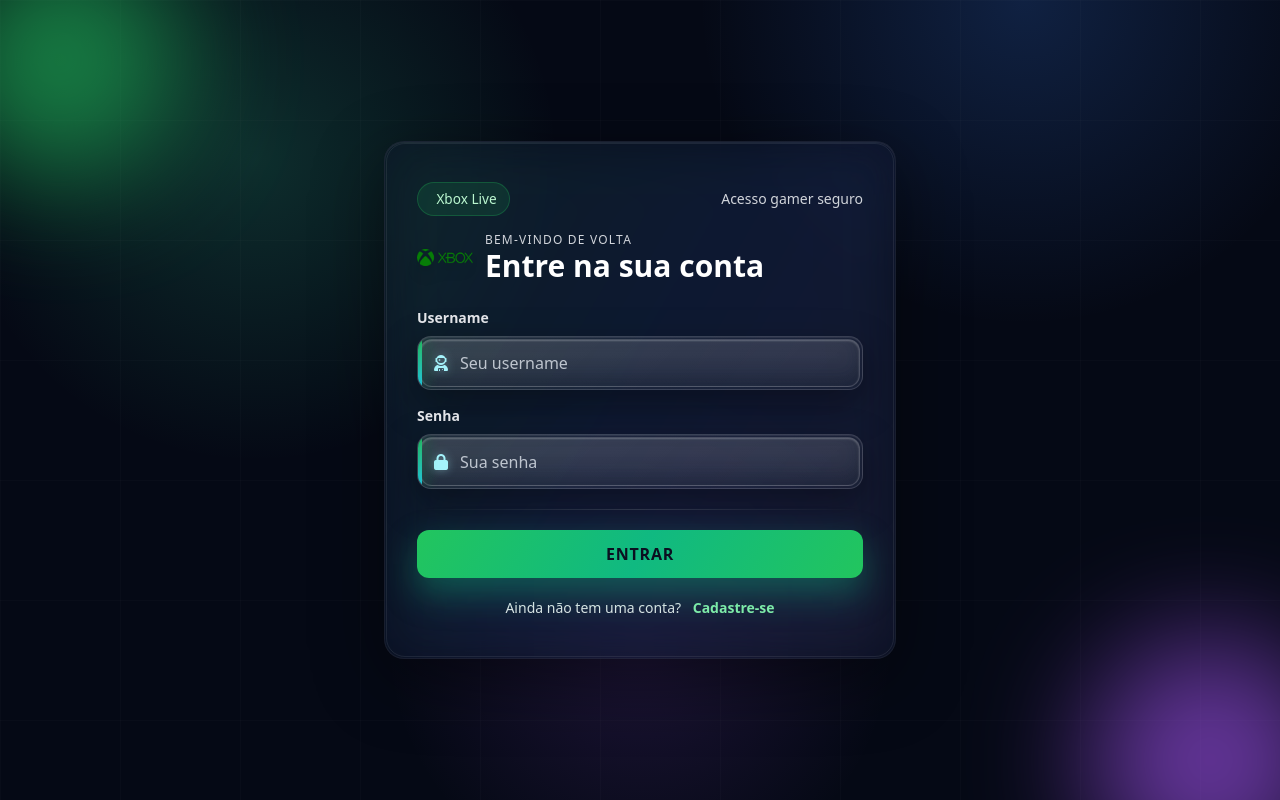
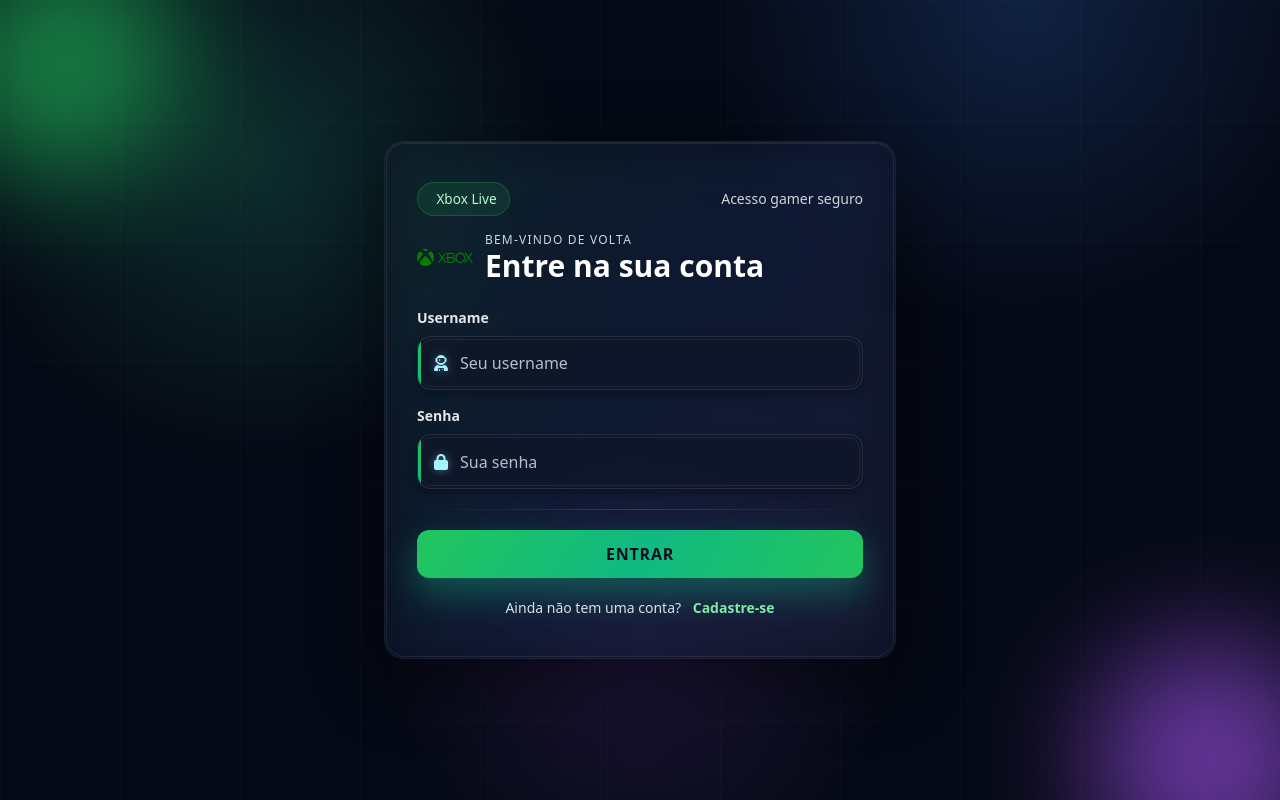
Before and after one commit to AndersonC96/XboxLive, a PHP site: page /pages/login.php in a window 1280 px wide. Run offline with PHP 8.4, Linux system fonts and the light colour scheme; some libraries are stand-ins or nearby versions.

Commit message:
Refine footer and input-shell styles
Updated the footer and input-shell CSS to use more solid backgrounds, simplified gradients, and adjusted box-shadow and border properties for a cleaner, less layered appearance. Also tweaked focus and highlight effects for improved visual consistency.

```diff
--- a/css/style.css
+++ b/css/style.css
@@ -106,9 +106,9 @@
     padding: 0.9rem 1rem;
     border-radius: 14px;
     width: 100%;
-    background: linear-gradient(135deg, rgba(255, 255, 255, 0.08), rgba(255, 255, 255, 0.03));
-    border: 1px solid rgba(255, 255, 255, 0.14);
-    box-shadow: inset 0 1px 0 rgba(255, 255, 255, 0.08), 0 14px 38px rgba(0, 0, 0, 0.35);
+    background: rgba(15, 23, 42, 0.8);
+    border: 1px solid rgba(255, 255, 255, 0.1);
+    box-shadow: 0 4px 12px rgba(0, 0, 0, 0.3);
     overflow: hidden;
     transition: all 0.25s ease;
 }
@@ -117,7 +117,7 @@
     content: '';
     position: absolute;
     inset: 0;
-    background: linear-gradient(120deg, rgba(34, 197, 94, 0.14), rgba(59, 130, 246, 0.12), rgba(167, 139, 250, 0.1));
+    background: transparent;
     opacity: 0;
     transition: opacity 0.25s ease;
     pointer-events: none;
@@ -128,9 +128,8 @@
     position: absolute;
     inset: 2px;
     border-radius: 12px;
-    background: linear-gradient(180deg, rgba(255, 255, 255, 0.12), rgba(255, 255, 255, 0.06));
-    border: 1px solid rgba(255, 255, 255, 0.14);
-    box-shadow: inset 0 1px 2px rgba(255, 255, 255, 0.25), inset 0 -8px 18px rgba(15, 23, 42, 0.35);
+    background: transparent;
+    border: 1px solid rgba(255, 255, 255, 0.08);
     pointer-events: none;
     z-index: 1;
 }
@@ -140,8 +139,8 @@
 }
 
 .input-shell:focus-within {
-    border-color: rgba(34, 197, 94, 0.5);
-    box-shadow: 0 0 0 3px rgba(34, 197, 94, 0.18), 0 18px 48px rgba(34, 197, 94, 0.24);
+    border-color: rgba(34, 197, 94, 0.4);
+    box-shadow: 0 0 0 2px rgba(34, 197, 94, 0.15);
 }
 
 .input-shell:focus-within::before {
@@ -177,11 +176,10 @@
     left: 0;
     top: 0;
     bottom: 0;
-    width: 4px;
-    background: linear-gradient(180deg, #22c55e, #22d3ee);
-    border-radius: 12px;
-    box-shadow: 0 0 16px rgba(34, 197, 94, 0.7);
-    opacity: 0.9;
+    width: 3px;
+    background: linear-gradient(180deg, #22c55e, #10b981);
+    border-radius: 12px 0 0 12px;
+    opacity: 1;
     transition: transform 0.25s ease;
     z-index: 2;
 }
```
